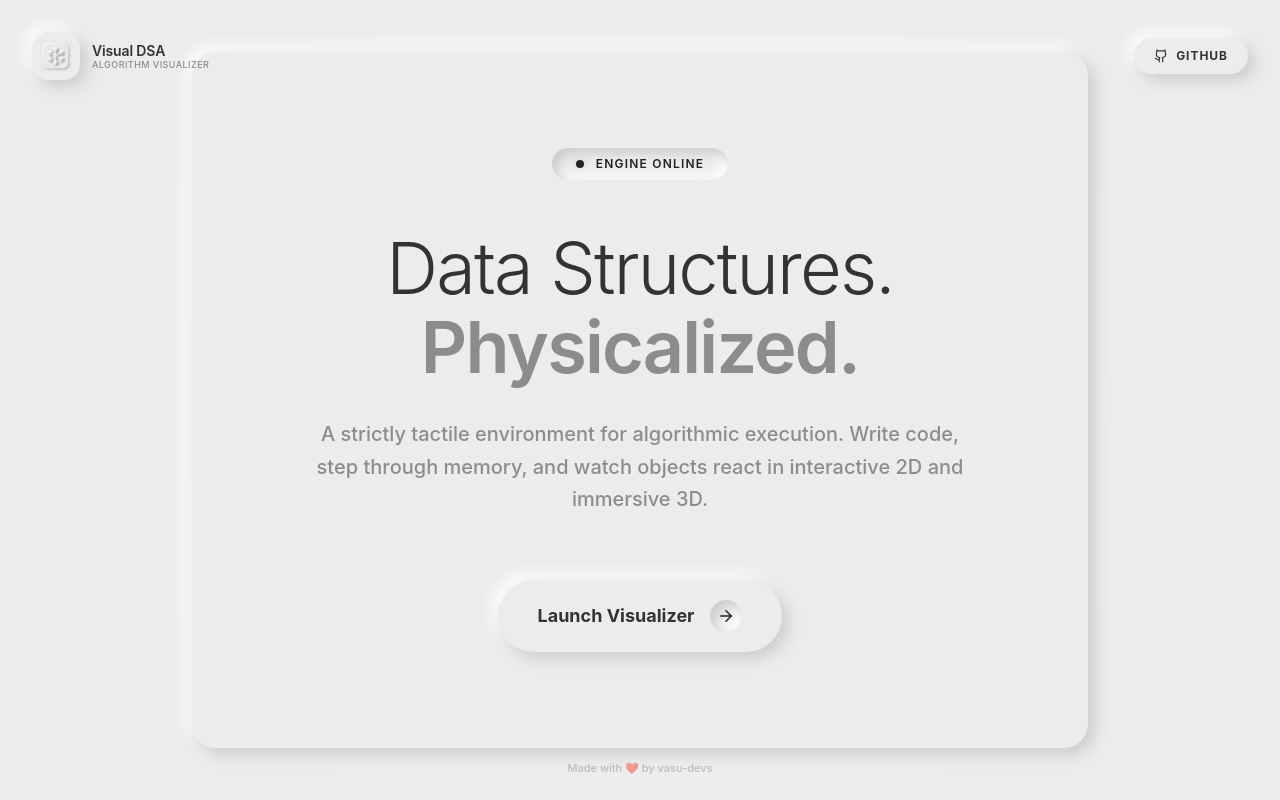
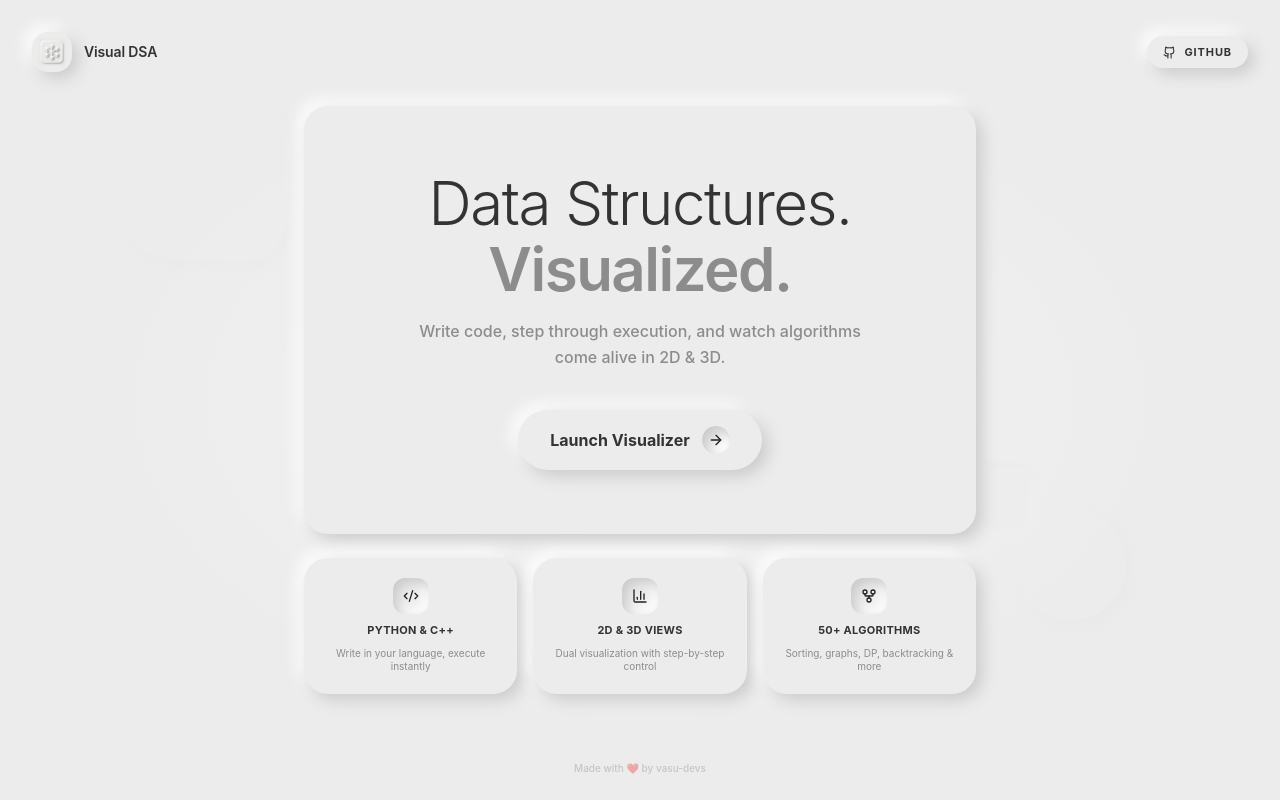
Before and after one commit to vasu-devs/DryRunVisualised, a Next.js app: page / in a window 1280 px wide. Built offline with nearby package versions, Linux system fonts and the light colour scheme.

Commit message:
feat: Implement the initial landing page for the Visual DSA application, including UI components and styling.

```diff
--- a/src/app/globals.css
+++ b/src/app/globals.css
@@ -195,3 +195,16 @@ select.neu-select {
   color: var(--text-secondary);
   font-family: var(--font-sans);
 }
+
+/* Landing page floating shapes */
+@keyframes float {
+
+  0%,
+  100% {
+    transform: translateY(0px) rotate(0deg);
+  }
+
+  50% {
+    transform: translateY(-20px) rotate(3deg);
+  }
+}
--- a/src/app/page.tsx
+++ b/src/app/page.tsx
@@ -1,74 +1,92 @@
 "use client";
 
 import Link from "next/link";
-import { ArrowRight, Github } from "lucide-react";
+import { ArrowRight, Github, Code2, BarChart3, GitFork } from "lucide-react";
 
 export default function LandingPage() {
     return (
         <div className="min-h-screen relative font-sans flex flex-col items-center justify-center p-6 bg-[var(--bg-neu)] overflow-hidden">
 
-            {/* Top Bar (Minimalist) */}
+            {/* Animated background grid */}
+            <div className="absolute inset-0 z-0 pointer-events-none overflow-hidden">
+                {/* Dot grid */}
+                <div className="absolute inset-0" style={{
+                    backgroundImage: "radial-gradient(circle, var(--text-secondary) 0.6px, transparent 0.6px)",
+                    backgroundSize: "32px 32px",
+                    opacity: 0.08,
+                }} />
+                {/* Radial glow */}
+                <div className="absolute inset-0 bg-[radial-gradient(ellipse_at_center,var(--shadow-light)_0%,transparent_60%)] opacity-40" />
+                {/* Floating shapes */}
+                <div className="absolute top-[15%] left-[10%] w-40 h-40 neu-extruded rounded-[40px] opacity-[0.04] animate-[float_12s_ease-in-out_infinite]" />
+                <div className="absolute bottom-[20%] right-[12%] w-28 h-28 neu-extruded rounded-full opacity-[0.05] animate-[float_10s_ease-in-out_infinite_reverse]" />
+                <div className="absolute top-[60%] left-[75%] w-20 h-20 neu-inset rounded-3xl opacity-[0.05] animate-[float_14s_ease-in-out_infinite]" />
+                <div className="absolute top-[25%] right-[25%] w-16 h-16 neu-inset rounded-full opacity-[0.04] animate-[float_11s_ease-in-out_infinite_reverse]" />
+            </div>
+
+            {/* Top Bar */}
             <nav className="absolute top-8 left-8 right-8 flex justify-between items-center z-50">
                 <div className="flex items-center gap-3">
-                    <div className="w-12 h-12 neu-extruded rounded-2xl flex items-center justify-center overflow-hidden p-2">
+                    <div className="w-10 h-10 neu-extruded rounded-2xl flex items-center justify-center overflow-hidden p-1.5">
                         <img src="/favicon.png" alt="Visual DSA" className="w-full h-full object-contain" />
                     </div>
-                    <div className="flex flex-col">
-                        <span className="text-sm font-semibold tracking-[-0.01em] text-[var(--text-primary)] leading-tight">
-                            Visual DSA
-                        </span>
-                        <span className="text-[9px] font-medium text-[var(--text-secondary)] tracking-[0.05em] uppercase leading-tight">
-                            Algorithm Visualizer
-                        </span>
-                    </div>
+                    <span className="text-sm font-semibold tracking-[-0.01em] text-[var(--text-primary)]">
+                        Visual DSA
+                    </span>
                 </div>
-                <div className="flex gap-4">
-                    <a href="https://github.com/vasu-devs/DryRunVisualised" target="_blank" rel="noopener noreferrer" className="neu-extruded neu-base-pill px-5 py-2.5 text-xs font-bold uppercase tracking-[0.08em] text-[var(--text-secondary)] hover:text-[var(--accent-dark)] transition-all flex items-center gap-2">
-                        <Github size={14} />
-                        GitHub
-                    </a>
-                </div>
+                <a href="https://github.com/vasu-devs/DryRunVisualised" target="_blank" rel="noopener noreferrer" className="neu-extruded neu-base-pill px-4 py-2 text-[11px] font-bold uppercase tracking-[0.08em] text-[var(--text-secondary)] hover:text-[var(--accent-dark)] transition-all flex items-center gap-2">
+                    <Github size={13} />
+                    GitHub
+                </a>
             </nav>
 
-            {/* Hyper-Minimalist Central Hero Card */}
-            <main className="w-full max-w-4xl neu-extruded neu-base-card p-16 sm:p-24 flex flex-col items-center text-center relative z-10">
+            {/* Hero Card */}
+            <main className="w-full max-w-2xl neu-extruded neu-base-card p-12 sm:p-16 flex flex-col items-center text-center relative z-10">
 
-                {/* Status Indicator */}
-                <div className="inline-flex items-center gap-3 neu-inset neu-base-pill px-6 py-2 mb-12">
-                    <span className="relative flex h-2 w-2">
-                        <span className="animate-ping absolute inline-flex h-full w-full rounded-full bg-[var(--accent-dark)] opacity-40"></span>
-                        <span className="relative inline-flex rounded-full h-2 w-2 bg-[var(--accent-dark)]"></span>
-                    </span>
-                    <span className="text-xs font-semibold text-[var(--accent-dark)] tracking-widest uppercase">Engine Online</span>
-                </div>
-
-                {/* Headline */}
-                <h1 className="text-5xl md:text-7xl font-light text-[var(--text-primary)] tracking-tight leading-[1.1] mb-8">
+                <h1 className="text-4xl md:text-6xl font-light text-[var(--text-primary)] tracking-tight leading-[1.1] mb-4">
                     Data Structures.<br />
-                    <span className="font-semibold text-[var(--text-secondary)]">Physicalized.</span>
+                    <span className="font-semibold text-[var(--text-secondary)]">Visualized.</span>
                 </h1>
 
-                {/* Subheadline */}
-                <p className="text-lg md:text-xl text-[var(--text-secondary)] font-medium max-w-2xl leading-relaxed mb-16">
-                    A strictly tactile environment for algorithmic execution. Write code, step through memory, and watch objects react in interactive 2D and immersive 3D.
+                <p className="text-base text-[var(--text-secondary)] font-medium max-w-md leading-relaxed mb-10">
+                    Write code, step through execution, and watch algorithms come alive in 2D & 3D.
                 </p>
 
-                {/* Pill CTA - Extruded that turns Inset on active */}
                 <Link
                     href="/visualizer"
-                    className="group flex items-center gap-4 neu-extruded neu-base-pill px-10 py-5 text-lg font-bold text-[var(--accent-dark)] hover:scale-[1.02] transition-all cursor-pointer"
+                    className="group flex items-center gap-3 neu-extruded neu-base-pill px-8 py-4 text-base font-bold text-[var(--accent-dark)] hover:scale-[1.02] transition-all cursor-pointer"
                 >
                     Launch Visualizer
-                    <div className="w-8 h-8 neu-inset neu-base-pill flex items-center justify-center group-active:scale-95 transition-transform">
-                        <ArrowRight size={18} className="text-[var(--accent-dark)]" />
+                    <div className="w-7 h-7 neu-inset neu-base-pill flex items-center justify-center group-active:scale-95 transition-transform">
+                        <ArrowRight size={16} className="text-[var(--accent-dark)]" />
                     </div>
                 </Link>
 
             </main>
 
-            {/* Background elements to ground the card */}
-            <div className="absolute inset-0 z-0 pointer-events-none flex items-center justify-center">
-                <div className="w-[120%] h-[120%] bg-[radial-gradient(ellipse_at_center,var(--shadow-light)_0%,transparent_70%)] opacity-30"></div>
+            {/* Feature Highlights */}
+            <div className="w-full max-w-2xl grid grid-cols-3 gap-4 mt-6 relative z-10">
+                <div className="neu-extruded neu-base-card p-5 flex flex-col items-center text-center gap-2">
+                    <div className="w-9 h-9 neu-inset rounded-xl flex items-center justify-center">
+                        <Code2 size={16} className="text-[var(--accent-dark)]" />
+                    </div>
+                    <span className="text-[11px] font-bold text-[var(--text-primary)] uppercase tracking-wide">Python & C++</span>
+                    <span className="text-[10px] text-[var(--text-secondary)] leading-snug">Write in your language, execute instantly</span>
+                </div>
+                <div className="neu-extruded neu-base-card p-5 flex flex-col items-center text-center gap-2">
+                    <div className="w-9 h-9 neu-inset rounded-xl flex items-center justify-center">
+                        <BarChart3 size={16} className="text-[var(--accent-dark)]" />
+                    </div>
+                    <span className="text-[11px] font-bold text-[var(--text-primary)] uppercase tracking-wide">2D & 3D Views</span>
+                    <span className="text-[10px] text-[var(--text-secondary)] leading-snug">Dual visualization with step-by-step control</span>
+                </div>
+                <div className="neu-extruded neu-base-card p-5 flex flex-col items-center text-center gap-2">
+                    <div className="w-9 h-9 neu-inset rounded-xl flex items-center justify-center">
+                        <GitFork size={16} className="text-[var(--accent-dark)]" />
+                    </div>
+                    <span className="text-[11px] font-bold text-[var(--text-primary)] uppercase tracking-wide">50+ Algorithms</span>
+                    <span className="text-[10px] text-[var(--text-secondary)] leading-snug">Sorting, graphs, DP, backtracking & more</span>
+                </div>
             </div>
 
             {/* Credit */}
@@ -76,7 +94,7 @@ export default function LandingPage() {
                 href="https://vasudev.live"
                 target="_blank"
                 rel="noopener noreferrer"
-                className="absolute bottom-6 z-50 text-[11px] font-medium text-[var(--text-secondary)] opacity-50 hover:opacity-100 hover:text-[var(--accent-dark)] transition-all"
+                className="absolute bottom-6 z-50 text-[10px] font-medium text-[var(--text-secondary)] opacity-40 hover:opacity-100 hover:text-[var(--accent-dark)] transition-all"
             >
                 Made with ❤️ by vasu-devs
             </a>
```
